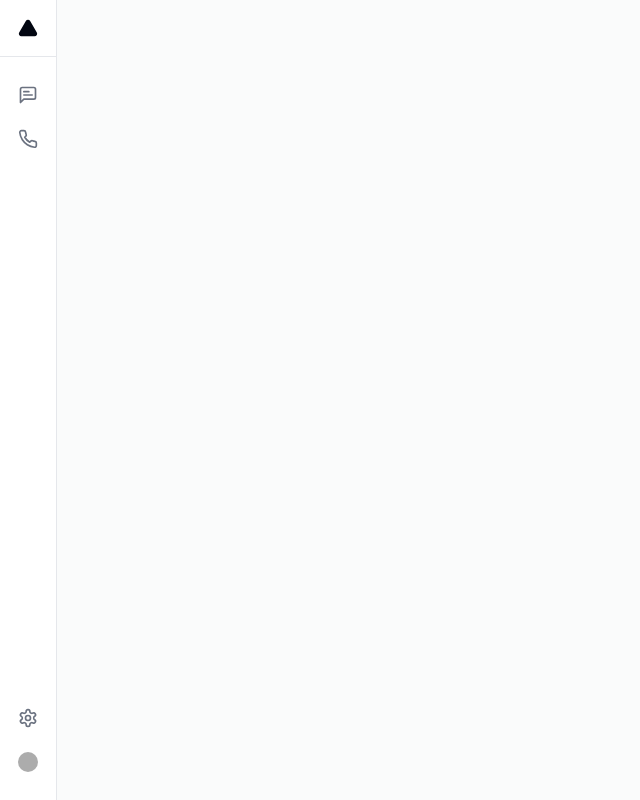
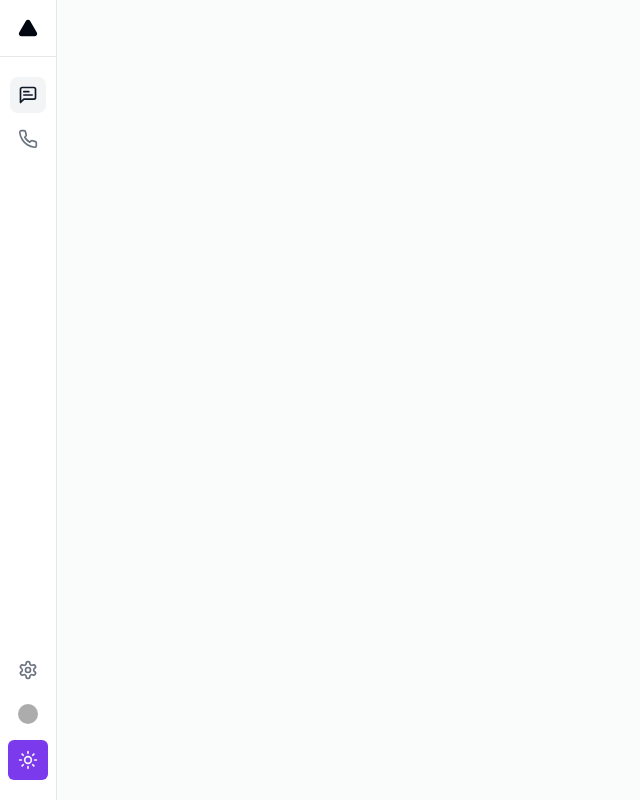
Before and after one commit to Abhijit-7976/Abyss-Client, a React (Vite) app: page / in a window 1280 px wide. Shown: the whole page, without its empty margins (0-640 px from the left). Built offline with nearby package versions, Linux system fonts and the light colour scheme; grey boxes are pictures that could not be loaded.

Commit message:
add dark mode

```diff
--- a/src/components/NavBar.tsx
+++ b/src/components/NavBar.tsx
@@ -1,4 +1,14 @@
-import { MessageSquareText, Phone, Settings, Triangle } from "lucide-react";
+import { toggleDarkMode } from "@/features/theme/themeSlice";
+import type { AppDispatch } from "@/store";
+import {
+  MessageSquareText,
+  Phone,
+  Settings,
+  Sun,
+  Triangle,
+} from "lucide-react";
+import { useDispatch } from "react-redux";
+import { Link } from "react-router-dom";
 import { Button } from "./ui/button";
 import {
   Tooltip,
@@ -6,10 +16,11 @@ import {
   TooltipProvider,
   TooltipTrigger,
 } from "./ui/tooltip";
-import { Link } from "react-router-dom";
 
 // TODO: active tab indicator (classname= "bg-accent text-accent-foreground")
 const NavBar = () => {
+  const dispatch = useDispatch<AppDispatch>();
+
   return (
     <aside className="fixed inset-y-0 left-0 z-10 hidden flex-col border-r bg-background sm:flex">
       <div className="p-2 border-b">
@@ -26,7 +37,7 @@ const NavBar = () => {
             <TooltipTrigger asChild>
               <Link
                 to="/chats"
-                className="flex size-9 items-center justify-center rounded-lg text-muted-foreground transition-colors hover:text-foreground"
+                className="flex size-9 items-center justify-center rounded-lg bg-accent text-accent-foreground transition-colors hover:text-foreground"
                 aria-label="Chats">
                 <MessageSquareText className="size-5" />
               </Link>
@@ -90,6 +101,14 @@ const NavBar = () => {
               Profile
             </TooltipContent>
           </Tooltip>
+
+          <Button
+            size="icon"
+            onClick={() => {
+              dispatch(toggleDarkMode());
+            }}>
+            <Sun className="size-5"></Sun>
+          </Button>
         </TooltipProvider>
       </nav>
     </aside>
--- /dev/null
+++ b/src/features/theme/themeSlice.ts
@@ -0,0 +1,40 @@
+import { startAppListening } from "@/middlewares/listenerMiddleware";
+import { createSlice } from "@reduxjs/toolkit";
+
+const themeSlice = createSlice({
+  name: "theme",
+  initialState: () => {
+    const localDark = localStorage.getItem("darkMode");
+
+    const isDarkMode = localDark
+      ? (JSON.parse(localDark) as boolean)
+      : window.matchMedia("(prefers-color-scheme: dark)").matches;
+
+    isDarkMode
+      ? document.documentElement.classList.add("dark")
+      : document.documentElement.classList.remove("dark");
+
+    return { isDarkMode };
+  },
+  reducers: {
+    toggleDarkMode: state => {
+      state.isDarkMode = !state.isDarkMode;
+    },
+  },
+});
+
+export const { toggleDarkMode } = themeSlice.actions;
+
+startAppListening({
+  actionCreator: toggleDarkMode,
+  effect: (_, listenerApi) => {
+    const isDarkMode = listenerApi.getState().theme.isDarkMode;
+    localStorage.setItem("darkMode", JSON.stringify(isDarkMode));
+
+    isDarkMode
+      ? document.documentElement.classList.add("dark")
+      : document.documentElement.classList.remove("dark");
+  },
+});
+
+export default themeSlice.reducer;
--- /dev/null
+++ b/src/middlewares/listenerMiddleware.ts
@@ -0,0 +1,11 @@
+import { AppDispatch, RootState } from "@/store";
+import { addListener, createListenerMiddleware } from "@reduxjs/toolkit";
+
+export const listenerMiddleware = createListenerMiddleware();
+
+export const startAppListening = listenerMiddleware.startListening.withTypes<
+  RootState,
+  AppDispatch
+>();
+
+export const addAppListener = addListener.withTypes<RootState, AppDispatch>();
--- a/src/store.ts
+++ b/src/store.ts
@@ -1,7 +1,11 @@
 import { configureStore } from "@reduxjs/toolkit";
+import themeReducer from "./features/theme/themeSlice";
+import { listenerMiddleware } from "./middlewares/listenerMiddleware";
 
 export const store = configureStore({
-  reducer: {},
+  reducer: { theme: themeReducer },
+  middleware: getDefaultMiddleware =>
+    getDefaultMiddleware().prepend(listenerMiddleware.middleware),
 });
 
 export type RootState = ReturnType<typeof store.getState>;
```
